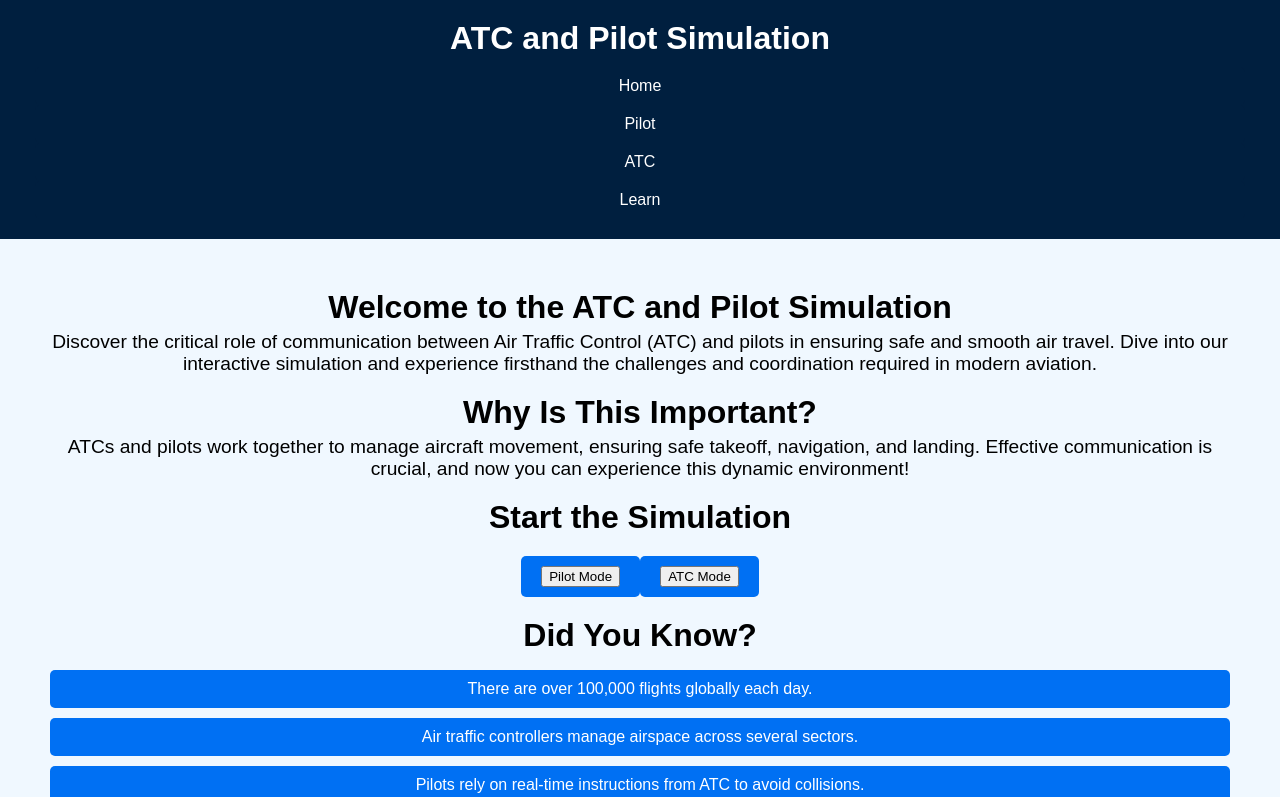
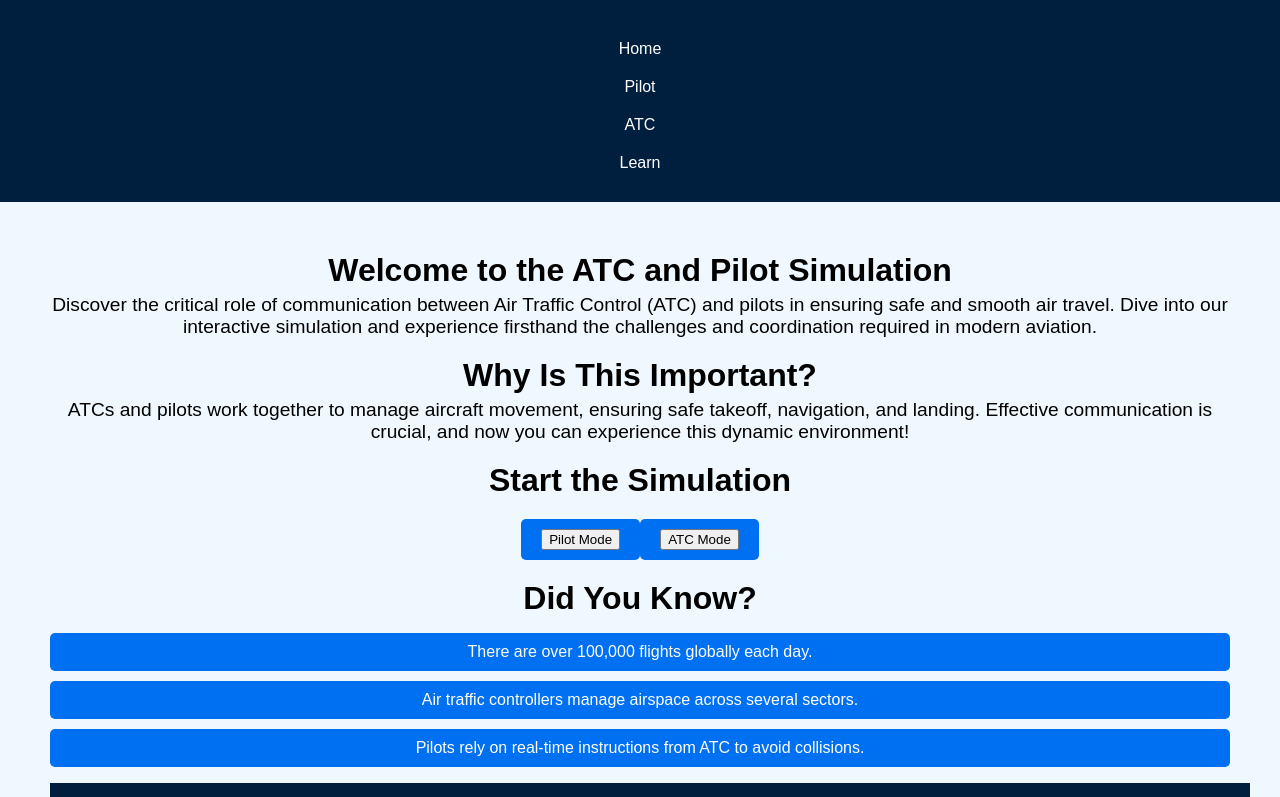
Before and after one commit to Deo-Ekodi/air-traffic-control, a Next.js app in the folder atc/: page / in a window 1280 px wide. Shown: the top 797 px of the page. Built offline with nearby package versions, Linux system fonts and the light colour scheme.

Commit message:
remove headefrfrom navbar

```diff
--- a/atc/app/components/Header.js
+++ b/atc/app/components/Header.js
@@ -4,7 +4,6 @@ import Link from 'next/link';
 export default function Header() {
   return (
     <header>
-      <h1>ATC and Pilot Simulation</h1>
       <nav>
         <Link href="/">Home</Link>
         <Link href="/pilot">Pilot</Link>
```
